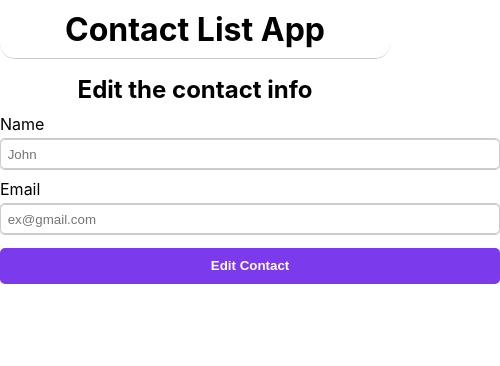
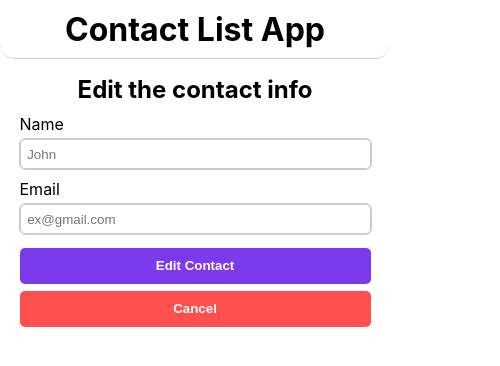
Before and after one commit to Sinac0de/React-Contact-List, a React (Create React App) app: page /edit-contact/1 in a window 390 px wide. Shown: the top 366 px of the page, 500 px wide, since content can reach past the window. Built offline with nearby package versions, Linux system fonts and the light colour scheme; no server answers.

Commit message:
Add responsiveness

```diff
--- a/src/App.css
+++ b/src/App.css
@@ -10,3 +10,9 @@
   padding: 0.3em;
   margin-bottom: 0.5em;
 }
+
+@media screen and (max-width: 540px) {
+  .App h1 {
+    width: 100%;
+  }
+}
--- a/src/components/AddContact/addContact.module.css
+++ b/src/components/AddContact/addContact.module.css
@@ -1,4 +1,4 @@
-form {
+.form {
   width: 500px;
   display: flex;
   flex-direction: column;
@@ -26,9 +26,9 @@ form {
   border: 1px solid #7c3aed;
 }
 
-.addContactBtn {
-  margin-top: 1em;
-  background-color: #7c3aed;
+.addContactBtn,
+.cancelBtn {
+  width: 100%;
   color: white;
   border: none;
   border-radius: 5px;
@@ -36,3 +36,19 @@ form {
   cursor: pointer;
   font-weight: bold;
 }
+
+.addContactBtn {
+  background-color: #7c3aed;
+  margin-top: 1em;
+  margin-bottom: 0.5em;
+}
+
+.cancelBtn {
+  background-color: rgb(255, 79, 79);
+}
+
+@media screen and (max-width: 540px) {
+  .form {
+    width: 90%;
+  }
+}
--- a/src/components/ContactList/ContactList.js
+++ b/src/components/ContactList/ContactList.js
@@ -59,7 +59,7 @@ const ContactList = () => {
           <button className={styles.addContactBtn}>Add a new contact</button>
         </Link>
       </div>
-      <form role="search">
+      <form role="search" className={styles.searchBarContainer}>
         <input
           type="search"
           placeholder="Search contacts..."
--- a/src/components/ContactList/contactList.module.css
+++ b/src/components/ContactList/contactList.module.css
@@ -96,3 +96,36 @@
   padding: 0.5em 1em;
   border-radius: 10px;
 }
+
+@media screen and (max-width: 540px) {
+  .listHeader {
+    width: 90%;
+  }
+
+  .contactList {
+    width: 90%;
+  }
+
+  .contactInfo {
+    flex: 1;
+    word-wrap: break-word;
+  }
+
+  .contactInfoText {
+    font-size: 1rem;
+  }
+
+  .contactBtns {
+    flex-direction: column;
+  }
+
+  .editContactBtn,
+  .removeContactBtn {
+    width: 50px;
+    font-size: 10px;
+  }
+
+  .searchBarContainer {
+    width: 90%;
+  }
+}
--- a/src/components/EditContact/EditContact.js
+++ b/src/components/EditContact/EditContact.js
@@ -3,6 +3,7 @@ import styles from "./editContact.module.css";
 import { useEffect, useState } from "react";
 import getOneContact from "../../services/getOneContact";
 import updateContact from "../../services/updateContact";
+import { Link } from "react-router-dom";
 
 const EditContact = () => {
   const [contact, setContact] = useState({ name: "", email: "" });
@@ -49,7 +50,7 @@ const EditContact = () => {
   return (
     <>
       <h2>Edit the contact info</h2>
-      <form onSubmit={handleSubmit}>
+      <form onSubmit={handleSubmit} className={styles.form}>
         <div className={styles.formControl}>
           <label htmlFor="name">Name</label>
           <input
@@ -73,6 +74,9 @@ const EditContact = () => {
         <button type="submit" className={styles.editContactBtn}>
           Edit Contact
         </button>
+        <Link to="/" className={styles.cancelLink}>
+          <button className={styles.cancelBtn}>Cancel</button>
+        </Link>
       </form>
     </>
   );
--- a/src/components/EditContact/editContact.module.css
+++ b/src/components/EditContact/editContact.module.css
@@ -26,9 +26,9 @@ form {
   border: 1px solid #7c3aed;
 }
 
-.editContactBtn {
-  margin-top: 1em;
-  background-color: #7c3aed;
+.editContactBtn,
+.cancelBtn {
+  width: 100%;
   color: white;
   border: none;
   border-radius: 5px;
@@ -36,3 +36,19 @@ form {
   cursor: pointer;
   font-weight: bold;
 }
+
+.editContactBtn {
+  background-color: #7c3aed;
+  margin-top: 1em;
+  margin-bottom: 0.5em;
+}
+
+.cancelBtn {
+  background-color: rgb(255, 79, 79);
+}
+
+@media screen and (max-width: 540px) {
+  .form {
+    width: 90%;
+  }
+}
```
